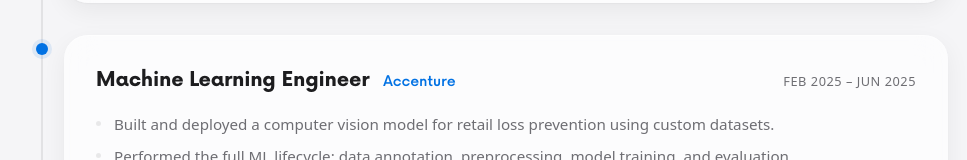
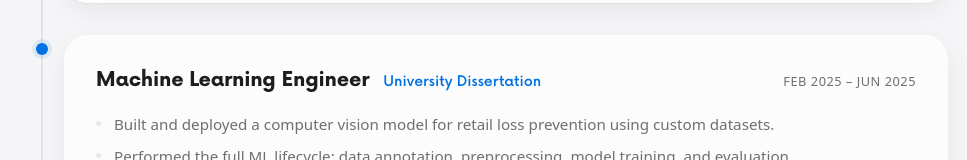
Before and after one commit to DavidAni44/DavidAni.github.io, a plain HTML site: page index.html in a window 1280 px wide. Shown: the part 2176-2336 px from the top of the page, without its empty margins (148-1115 px from the left). Drawn offline with nearby package versions, Linux system fonts and the light colour scheme.

Commit message:
minor tweask

```diff
--- a/index.html
+++ b/index.html
@@ -126,7 +126,7 @@
         <div class="about-content reveal">
           <h2 class="section-title">/ About</h2>
           <p class="body-text">
-            I'm currently a DevOps Engineer at <a href="https://www.accenture.com">Accenture</a>, where I manage live production infrastructure across Kubernetes (EKS), AWS, and Terraform — from cluster upgrades to CI/CD pipeline reliability and security remediation for enterprise-scale platforms.
+            I'm currently a DevOps Engineer at <a href="https://www.accenture.com">Accenture</a>, where I manage live production infrastructure across Kubernetes (EKS), AWS, and Terraform, from cluster upgrades to CI/CD pipeline reliability and security remediation for enterprise-scale platforms.
           </p>
           <p class="body-text">
             I hold a First Class BSc in Computer Science, with a year in industry, from <a href="https://www.shu.ac.uk">Sheffield Hallam University</a>.
@@ -183,7 +183,7 @@
             <div class="timeline-card">
               <div class="timeline-head">
                 <h3 class="role-title">Machine Learning Engineer</h3>
-                <span class="role-org">Accenture</span>
+                <span class="role-org">University Dissertation</span>
                 <span class="role-date">Feb 2025 – Jun 2025</span>
               </div>
               <ul class="role-desc">
```
